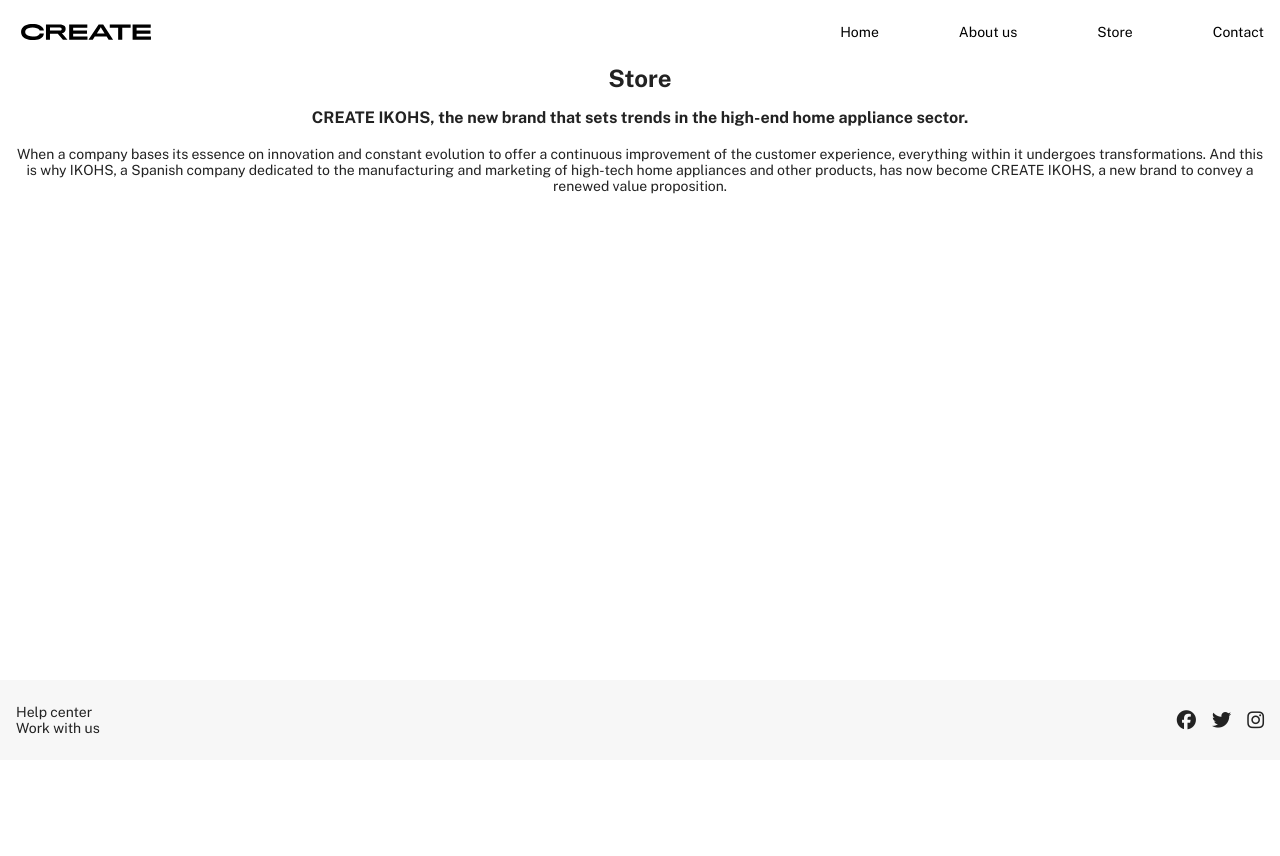
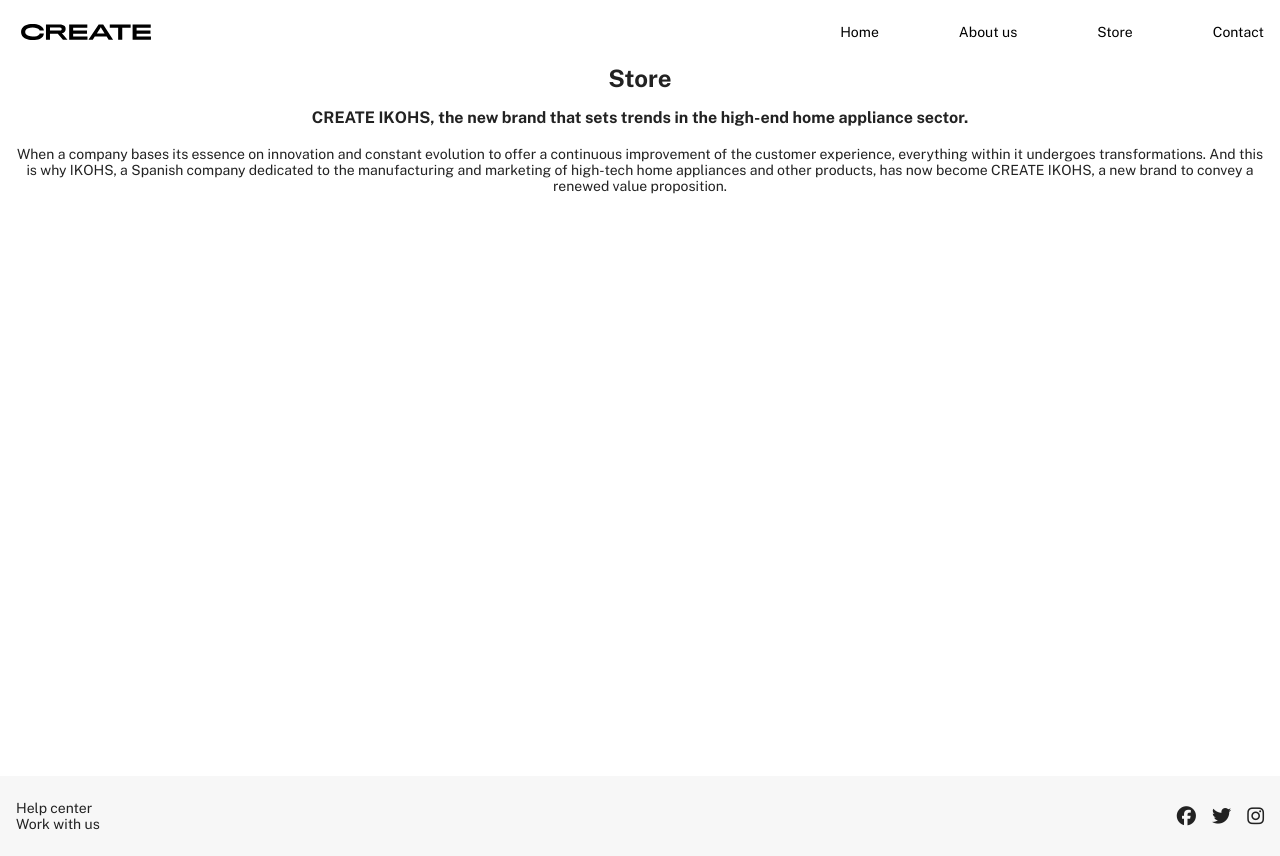
Before and after one commit to ErriGarcia/technical-test-html-css, a website: page src/html/store.html in a window 1280 px wide. Before the commit the page ends 800 px from the top, so only its background shows below. Drawn offline with nearby package versions, Linux system fonts and the light colour scheme; files that its build step writes are made by us from their sources; files whose address does not match are found by name.

Commit message:
fix: main view

```diff
--- a/src/scss/pages/_pages-template.scss
+++ b/src/scss/pages/_pages-template.scss
@@ -7,6 +7,11 @@
     @include tablet {
         min-height: 73vh;
     }
+
+    @include desktop {
+        min-height: 85vh;
+    }
+
     &__title {
         font: $bold-roboto-font-24px;
         text-transform: capitalize;
```
Also changed, not shown: public/assets/css/main.css, public/assets/images/logo.png (deleted), 1 other file.
